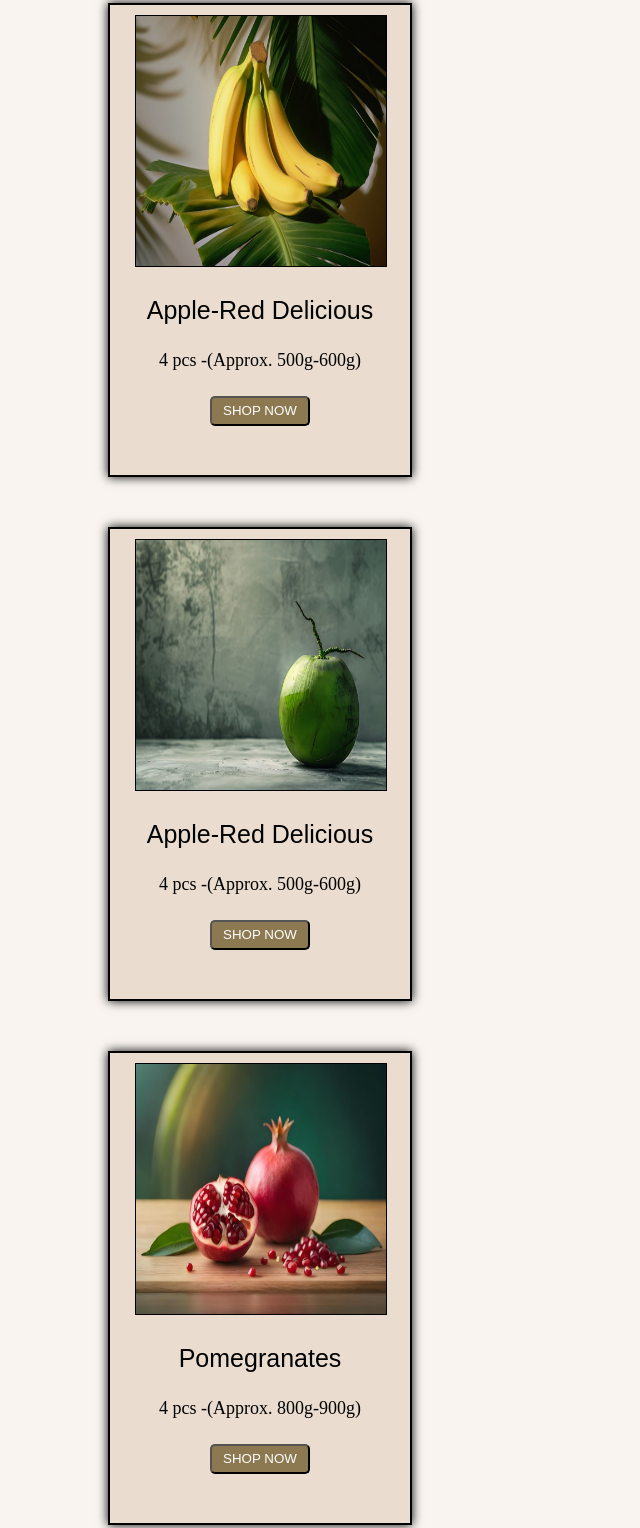
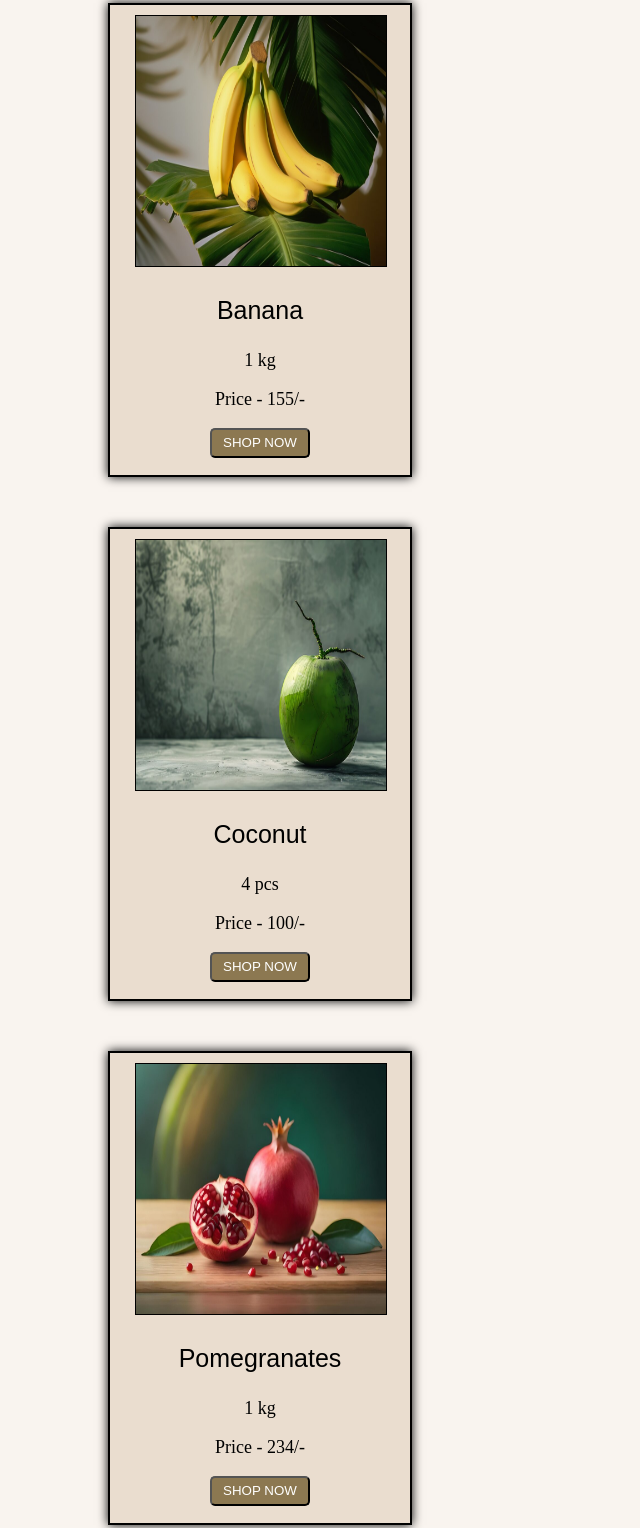
Before and after one commit to HN3656/box, a plain HTML site: page index.html in a window 1280 px wide. Shown: the part 669-2197 px from the top of the page, without its empty margins (0-640 px from the left). Drawn offline with Linux system fonts and the light colour scheme.

Commit message:
banana and coconut page are ready

```diff
--- a/index.html
+++ b/index.html
@@ -30,7 +30,7 @@
         .btn{
             height: 30px;
             width: 100px;
-            margin: 7px 75px 0px 75px;
+            margin: 0px 75px 0px 75px;
             border-radius: 5px;
             background-color: #8c7851;
             color: #fffffe;
@@ -71,31 +71,36 @@
     <a href="login.html" class="a">LOGIN</a>
     <a href="about.html" class="a">ABOUT</a>
     <a href="cart.html" class="a">MY CART</a>
+
     <div class="box">
         <img class="img"  src="./img/apple.jpg"/>
         <p class="para">Apple-Red Delicious </p>
         <p class="text">4 pcs -(Approx. 500g-600g)</p>
+        <p class="text">Price - 175/-</p>
         <button class="btn">SHOP NOW</button>
 
 </div>
 <div class="box">
     <img class="img"  src="./img/banana.jpg"/>
-    <p class="para">Apple-Red Delicious </p>
-    <p class="text">4 pcs -(Approx. 500g-600g)</p>
+    <p class="para">Banana </p>
+    <p class="text">1 kg</p>
+    <p class="text">Price - 155/-</p>
     <button class="btn">SHOP NOW</button>
 
 </div>
 <div class="box">
     <img class="img"  src="./img/coconut.jpg"/>
-    <p class="para">Apple-Red Delicious </p>
-    <p class="text">4 pcs -(Approx. 500g-600g)</p>
+    <p class="para">Coconut </p>
+    <p class="text">4 pcs </p>
+    <p class="text">Price - 100/-</p>
     <button class="btn">SHOP NOW</button>
 
 </div>
 <div class="box">
     <img class="img"  src="./img/pomegranates.jpg"/>
     <p class="para">Pomegranates </p>
-    <p class="text">4 pcs -(Approx. 800g-900g)</p>
+    <p class="text">1 kg</p>
+    <p class="text">Price - 234/-</p>
     <button class="btn">SHOP NOW</button>
 
 </div>
```
